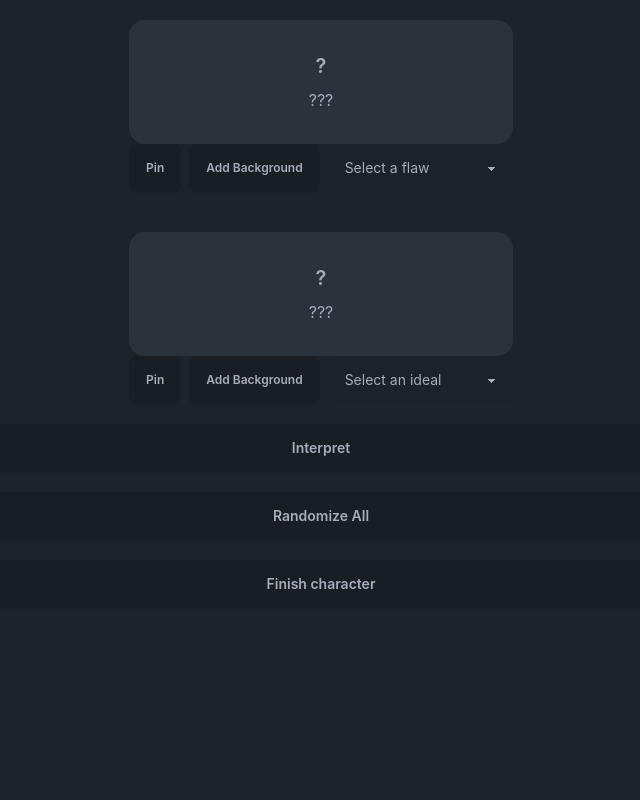
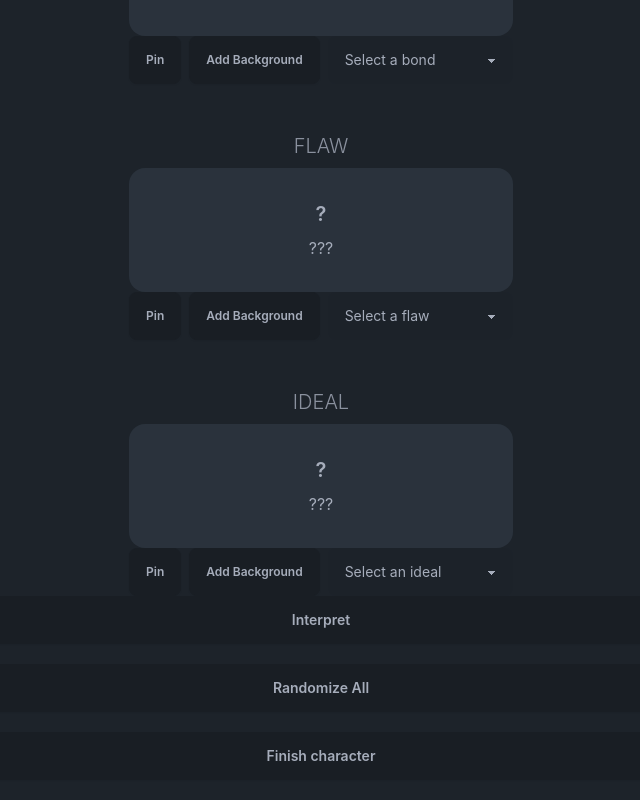
Before and after one commit to LaraBerenguer/character-creator, a React (Vite) app in the folder frontend/: page /creation in a window 1280 px wide. Shown: the part 502-1302 px from the top of the page, without its empty margins (319-959 px from the left). Before the commit the page ends 1162 px from the top, so only its background shows below. Built offline with nearby package versions, Linux system fonts and the light colour scheme.

Commit message:
Added background titles to Card component and added margins to cards.

```diff
--- a/frontend/src/components/Card.tsx
+++ b/frontend/src/components/Card.tsx
@@ -51,6 +51,10 @@ const Card = ({ type }: CardProps) => {
     };
 
     return (
+        <div className="card-elements">
+            <div className="card-title flex justify-center prose my-2">
+                <div className="font-light">{type.toUpperCase()}</div>
+            </div>
             <div className="flex flex-col">
                 <a onClick={handleClick}>
                     <div className="card bg-neutral text-neutral-content w-96">
@@ -73,6 +77,7 @@ const Card = ({ type }: CardProps) => {
                     <AddBackgroundModal type={type} isOpen={isModalOpen} onClose={handleCloseModal} onSubmit={handleSubmitNewBackground} />
                 </div>
             </div>
+        </div>
     );
 };
 
--- a/frontend/src/components/CharacterCards.tsx
+++ b/frontend/src/components/CharacterCards.tsx
@@ -12,14 +12,14 @@ const CharacterCards = () => {
     }
 
     return (
-        <div className="character-creation-elements">
+        <div className="character-creation-elements my-4">
             <div className="character-creation-card-container flex flex-col gap-10">
                 <div className="flex justify-center"><Card type={IBackgroundType.TRAIT} /></div>
                 <div className="flex justify-center"><Card type={IBackgroundType.BOND} /></div>
                 <div className="flex justify-center"><Card type={IBackgroundType.FLAW} /></div>
                 <div className="flex justify-center"><Card type={IBackgroundType.IDEAL} /></div>
             </div>
-            <div className="character-creation-buttons-container flex flex-col gap-5 my-5">
+            <div className="character-creation-buttons-container flex flex-col gap-5">
                 <WideButton buttonText={"Interpret"} />
                 <WideButton buttonText={"Randomize All"} onClick={handleRandomizeAll}/>
                 <WideButton buttonText={"Finish character"} />
```
Lines whose indentation alone changed are shown as unchanged.
